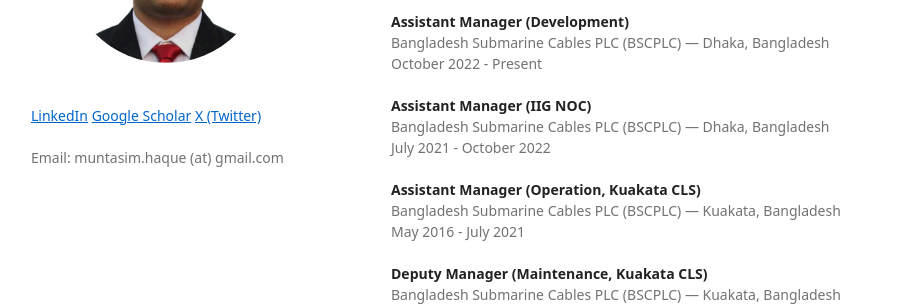
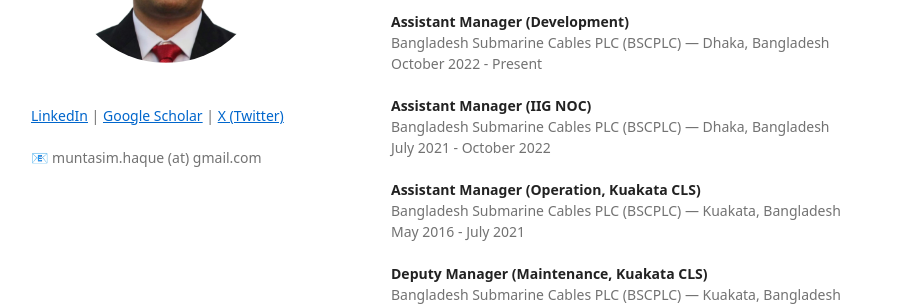
Before and after one commit to muntasimulhaque/muntasimulhaque.github.io, a Jekyll site: the page built from index.md, in a window 1280 px wide. Shown: the part 246-552 px from the top of the page, without its empty margins (179-1096 px from the left). Built offline with Jekyll 4.4.1, drawn with Linux system fonts in a browser that asks for light colours; our own code applies the rules of GitHub Pages for plain Markdown files; a script that is not in the unit is left out; some of the changed lines change nothing that is shown.

Commit message:
Update _config.yml

```diff
--- a/_config.yml
+++ b/_config.yml
@@ -2,9 +2,9 @@
 logo: "/images/8.png?raw=true" # your photo (or logo) here
 description: > # your text below (remove <br> elements if you don't need line breaks)
   <br><br>
-  <a href="https://www.linkedin.com/in/muntasimulhaque/" target="_blank">LinkedIn</a>    <a href="https://scholar.google.com/citations?user=qsD8a0MAAAAJ" target="_blank">Google Scholar</a>    <a href="https://x.com/muntasimulhaque" target="_blank">X (Twitter)</a>
+  <a href="https://www.linkedin.com/in/muntasimulhaque/" target="_blank">LinkedIn</a> | <a href="https://scholar.google.com/citations?user=qsD8a0MAAAAJ" target="_blank">Google Scholar</a> | <a href="https://x.com/muntasimulhaque" target="_blank">X (Twitter)</a>
   <br><br>
-  Email: muntasim.haque (at) gmail.com
+  📧 muntasim.haque (at) gmail.com
 
 remote_theme: pages-themes/minimal@v0.2.0
 plugins:
```
